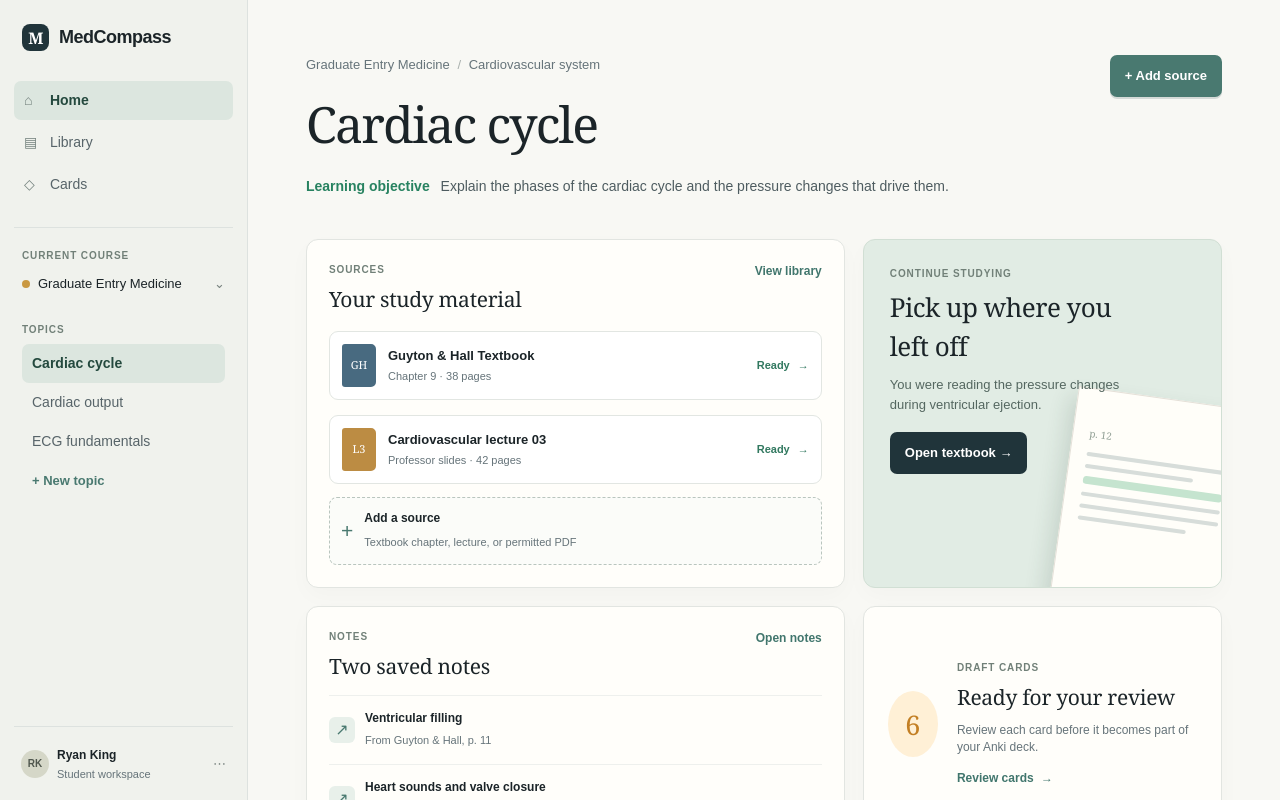
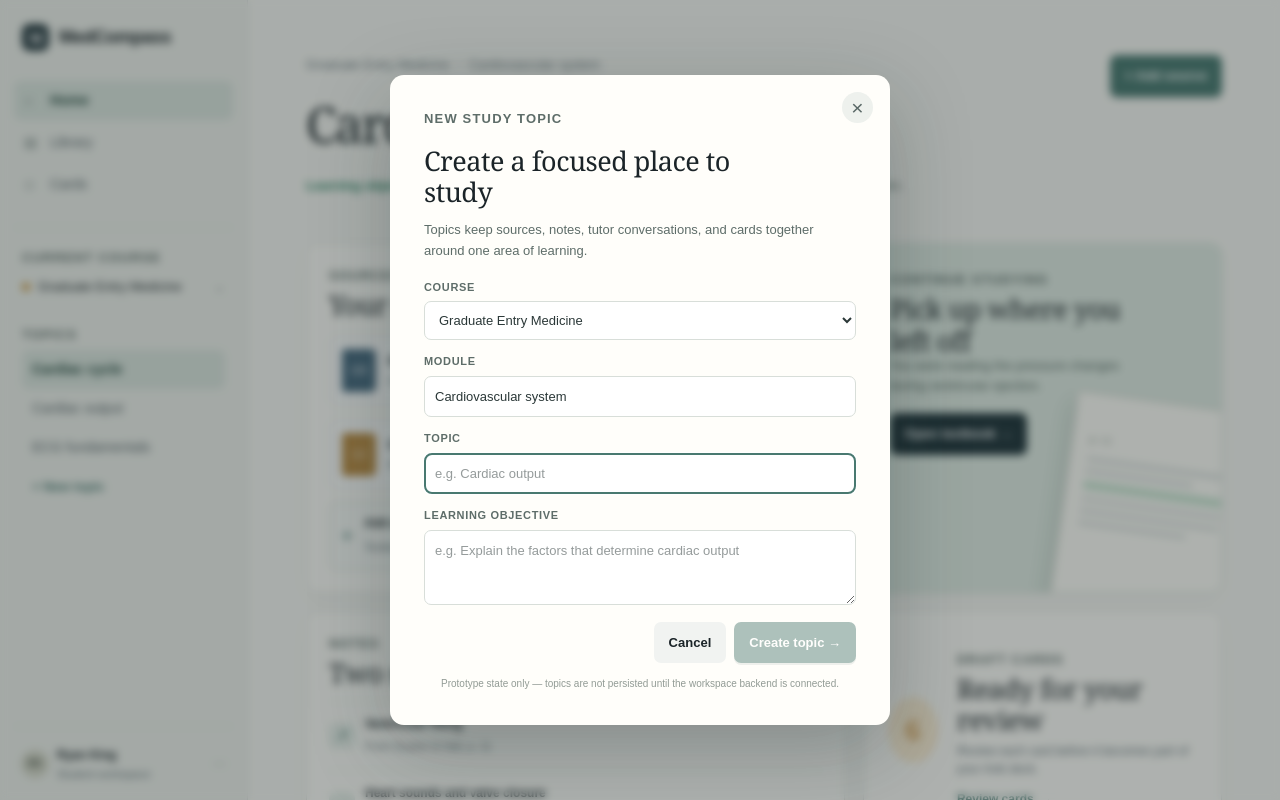
Before and after one commit to ryanking3/medcompass, a Next.js app: page / in a window 1280 px wide. Both pictures are taken after a click on the button "+ New topic". Shown: the top 800 px of the page. Built offline with nearby package versions, Linux system fonts and the light colour scheme.

Commit message:
Add static topic and source setup flows

```diff
--- a/src/app/page.tsx
+++ b/src/app/page.tsx
@@ -38,6 +38,8 @@ function Icon({ children }: { children: React.ReactNode }) {
 export default function Home() {
   const [view, setView] = useState<View>("dashboard");
   const [toast, setToast] = useState("");
+  const [uploadOpen, setUploadOpen] = useState(false);
+  const [topicOpen, setTopicOpen] = useState(false);
 
   const notify = (message: string) => {
     setToast(message);
@@ -74,7 +76,7 @@ export default function Home() {
           <button className="topic-item active" onClick={() => setView("dashboard")}>Cardiac cycle</button>
           <button className="topic-item" onClick={() => notify("This is a static prototype; only Cardiac cycle is available.")}>Cardiac output</button>
           <button className="topic-item" onClick={() => notify("This is a static prototype; only Cardiac cycle is available.")}>ECG fundamentals</button>
-          <button className="subtle-button add-topic" onClick={() => notify("Topic creation will be connected with the workspace backend.")}>+ New topic</button>
+          <button className="subtle-button add-topic" onClick={() => setTopicOpen(true)}>+ New topic</button>
         </div>
 
         <div className="sidebar-footer">
@@ -87,17 +89,19 @@ export default function Home() {
       </aside>
 
       <section className="content-area">
-        {view === "dashboard" && <Dashboard onOpenReader={() => setView("reader")} onOpenCards={() => setView("cards")} notify={notify} />}
+        {view === "dashboard" && <Dashboard onOpenReader={() => setView("reader")} onOpenCards={() => setView("cards")} onOpenUpload={() => setUploadOpen(true)} notify={notify} />}
         {view === "reader" && <Reader onBack={() => setView("dashboard")} onOpenCards={() => setView("cards")} notify={notify} />}
         {view === "cards" && <Cards onBack={() => setView("dashboard")} notify={notify} />}
       </section>
 
+      {uploadOpen && <UploadModal onClose={() => setUploadOpen(false)} notify={notify} />}
+      {topicOpen && <TopicModal onClose={() => setTopicOpen(false)} notify={notify} />}
       {toast && <div className="toast" role="status">{toast}</div>}
     </main>
   );
 }
 
-function Dashboard({ onOpenReader, onOpenCards, notify }: { onOpenReader: () => void; onOpenCards: () => void; notify: (message: string) => void }) {
+function Dashboard({ onOpenReader, onOpenCards, onOpenUpload, notify }: { onOpenReader: () => void; onOpenCards: () => void; onOpenUpload: () => void; notify: (message: string) => void }) {
   return (
     <div className="page dashboard-page">
       <header className="page-header">
@@ -106,7 +110,7 @@ function Dashboard({ onOpenReader, onOpenCards, notify }: { onOpenReader: () =>
           <h1>Cardiac cycle</h1>
           <p className="objective"><span>Learning objective</span> Explain the phases of the cardiac cycle and the pressure changes that drive them.</p>
         </div>
-        <button className="button primary" onClick={() => notify("PDF upload will be connected once the secure storage backend is in place.")}>+ Add source</button>
+        <button className="button primary" onClick={onOpenUpload}>+ Add source</button>
       </header>
 
       <section className="dashboard-grid">
@@ -125,7 +129,7 @@ function Dashboard({ onOpenReader, onOpenCards, notify }: { onOpenReader: () =>
             <span className="source-info"><strong>Cardiovascular lecture 03</strong><small>Professor slides · 42 pages</small></span>
             <span className="source-status">Ready <span>→</span></span>
           </button>
-          <button className="upload-source" onClick={() => notify("Upload is deliberately deferred until private storage is configured.")}>
+          <button className="upload-source" onClick={onOpenUpload}>
             <span>+</span><div><strong>Add a source</strong><small>Textbook chapter, lecture, or permitted PDF</small></div>
           </button>
         </article>
@@ -162,6 +166,92 @@ function Dashboard({ onOpenReader, onOpenCards, notify }: { onOpenReader: () =>
           <span className="activity-arrow">→</span>
         </button>
       </section>
+    </div>
+  );
+}
+
+function UploadModal({ onClose, notify }: { onClose: () => void; notify: (message: string) => void }) {
+  const [fileName, setFileName] = useState("");
+  const [stage, setStage] = useState<"choose" | "processing" | "ready">("choose");
+
+  const startProcessing = () => {
+    if (!fileName) return;
+    setStage("processing");
+    window.setTimeout(() => setStage("ready"), 1400);
+  };
+
+  return (
+    <div className="modal-backdrop" role="presentation" onMouseDown={onClose}>
+      <section className="upload-modal" role="dialog" aria-modal="true" aria-labelledby="upload-title" onMouseDown={(event) => event.stopPropagation()}>
+        <button className="modal-close" onClick={onClose} aria-label="Close upload dialog">×</button>
+        <p className="eyebrow">Add a private source</p>
+        <h2 id="upload-title">Bring a textbook or lecture into this topic</h2>
+        <p className="modal-intro">Your source will be available only in this study workspace. Upload only material you are permitted to use, and never upload patient-identifiable information.</p>
+
+        {stage === "choose" && <>
+          <label className={fileName ? "file-drop selected" : "file-drop"}>
+            <input type="file" accept="application/pdf" onChange={(event) => setFileName(event.target.files?.[0]?.name ?? "")} />
+            <span className="file-icon">↑</span>
+            <strong>{fileName || "Choose a PDF"}</strong>
+            <small>{fileName ? "Ready to process in the prototype" : "Textbook chapter, lecture, or other permitted study PDF"}</small>
+          </label>
+          <label className="acknowledgement"><input type="checkbox" defaultChecked /> <span>I have the right to upload this material and understand it is for my own study use.</span></label>
+          <div className="modal-actions"><button className="button ghost" onClick={onClose}>Cancel</button><button className="button primary" disabled={!fileName} onClick={startProcessing}>Add source →</button></div>
+          <p className="prototype-note">Prototype state only — the file is not uploaded or retained yet.</p>
+        </>}
+
+        {stage === "processing" && <div className="processing-state"><div className="processing-orb"><span /></div><h3>Preparing your source</h3><p>Extracting pages and creating a private study index…</p><div className="progress-track"><span /></div><small>{fileName}</small></div>}
+
+        {stage === "ready" && <div className="ready-state"><div className="ready-check">✓</div><h3>Source is ready to study</h3><p><strong>{fileName}</strong> is attached to Cardiac cycle. In the connected product, this is where page extraction and indexing will have completed.</p><button className="button primary" onClick={() => { onClose(); notify("Source added to Cardiac cycle."); }}>Done</button></div>}
+
+        <style jsx>{`
+          .modal-backdrop { position: fixed; inset: 0; z-index: 20; display: grid; place-items: center; padding: 20px; background: rgba(23, 36, 35, .35); backdrop-filter: blur(4px); }
+          .upload-modal { width: min(510px, 100%); position: relative; background: #fffefa; border-radius: 14px; padding: 34px; box-shadow: 0 24px 80px rgba(22, 40, 38, .28); }
+          .modal-close { position: absolute; top: 17px; right: 17px; width: 31px; height: 31px; border-radius: 50%; border: 0; background: #eef1ed; color: #5a6866; font-size: 21px; line-height: 1; }
+          .upload-modal h2 { max-width: 400px; margin: 0 0 12px; font: 27px/1.16 Georgia, serif; font-weight: 500; letter-spacing: -.5px; }
+          .modal-intro { margin: 0 0 23px; color: #5e6d69; font-size: 13px; line-height: 1.55; }
+          .file-drop { min-height: 146px; display: grid; place-items: center; align-content: center; gap: 5px; padding: 18px; border: 1px dashed #aabbb1; border-radius: 9px; background: #f8fbf7; color: #426d60; text-align: center; cursor: pointer; }
+          .file-drop:hover, .file-drop.selected { background: #eff7f0; border-color: #5e957c; }.file-drop input { position: absolute; width: 1px; height: 1px; opacity: 0; }
+          .file-icon { display: grid; place-items: center; width: 34px; height: 34px; margin-bottom: 3px; border-radius: 50%; background: #d9ebe0; color: #39765e; font-weight: 700; font-size: 20px; }.file-drop strong { font-size: 13px; }.file-drop small { color: #73827b; font-size: 11px; }
+          .acknowledgement { display: flex; gap: 9px; align-items: flex-start; margin: 16px 0; color: #63716d; font-size: 11px; line-height: 1.45; }.acknowledgement input { margin: 2px 0 0; accent-color: #497970; }.modal-actions { display: flex; justify-content: flex-end; gap: 8px; }.prototype-note { margin: 15px 0 0; color: #929b95; text-align: center; font-size: 10px; }
+          .processing-state, .ready-state { min-height: 255px; display: grid; place-items: center; align-content: center; text-align: center; }.processing-state h3, .ready-state h3 { margin: 14px 0 7px; font: 22px Georgia, serif; font-weight: 500; }.processing-state p, .ready-state p { max-width: 340px; margin: 0; color: #60716c; font-size: 13px; line-height: 1.55; }
+          .processing-orb, .ready-check { display: grid; place-items: center; width: 62px; height: 62px; border-radius: 50%; background: #e5f1e8; color: #39765e; }.processing-orb span { width: 25px; height: 25px; border: 3px solid #9fc4ab; border-top-color: #36735b; border-radius: 50%; animation: spin 900ms linear infinite; }.progress-track { width: 230px; height: 6px; margin: 20px 0 9px; border-radius: 99px; overflow: hidden; background: #e7ece7; }.progress-track span { display: block; width: 72%; height: 100%; border-radius: inherit; background: #679a7a; animation: progress 1.2s ease-in-out infinite alternate; }.processing-state small { color: #87918c; font-size: 10px; }.ready-check { font-size: 28px; }.ready-state .button { margin-top: 21px; }
+          @keyframes spin { to { transform: rotate(360deg); } } @keyframes progress { from { transform: translateX(-18%); } to { transform: translateX(38%); } }
+        `}</style>
+      </section>
+    </div>
+  );
+}
+
+function TopicModal({ onClose, notify }: { onClose: () => void; notify: (message: string) => void }) {
+  const [topic, setTopic] = useState("");
+
+  const createTopic = (event: FormEvent) => {
+    event.preventDefault();
+    if (!topic.trim()) return;
+    onClose();
+    notify(`${topic.trim()} was created in Graduate Entry Medicine.`);
+  };
+
+  return (
+    <div className="topic-backdrop" role="presentation" onMouseDown={onClose}>
+      <form className="topic-modal" role="dialog" aria-modal="true" aria-labelledby="topic-title" onSubmit={createTopic} onMouseDown={(event) => event.stopPropagation()}>
+        <button className="topic-close" type="button" onClick={onClose} aria-label="Close topic dialog">×</button>
+        <p className="eyebrow">New study topic</p>
+        <h2 id="topic-title">Create a focused place to study</h2>
+        <p>Topics keep sources, notes, tutor conversations, and cards together around one area of learning.</p>
+        <label>Course<select defaultValue="Graduate Entry Medicine"><option>Graduate Entry Medicine</option></select></label>
+        <label>Module <input defaultValue="Cardiovascular system" /></label>
+        <label>Topic <input value={topic} onChange={(event) => setTopic(event.target.value)} placeholder="e.g. Cardiac output" autoFocus /></label>
+        <label>Learning objective <textarea placeholder="e.g. Explain the factors that determine cardiac output" /></label>
+        <div className="topic-actions"><button className="button ghost" type="button" onClick={onClose}>Cancel</button><button className="button primary" disabled={!topic.trim()} type="submit">Create topic →</button></div>
+        <small>Prototype state only — topics are not persisted until the workspace backend is connected.</small>
+        <style jsx>{`
+          .topic-backdrop { position: fixed; inset: 0; z-index: 20; display: grid; place-items: center; padding: 20px; background: rgba(23, 36, 35, .35); backdrop-filter: blur(4px); }
+          .topic-modal { width: min(500px, 100%); position: relative; display: grid; gap: 13px; background: #fffefa; border-radius: 14px; padding: 34px; box-shadow: 0 24px 80px rgba(22, 40, 38, .28); }.topic-close { position: absolute; top: 17px; right: 17px; width: 31px; height: 31px; border-radius: 50%; border: 0; background: #eef1ed; color: #5a6866; font-size: 21px; line-height: 1; }
+          h2 { max-width: 380px; margin: -2px 0 0; font: 27px/1.16 Georgia, serif; font-weight: 500; letter-spacing: -.5px; } p { margin: 0 0 5px; color: #5e6d69; font-size: 13px; line-height: 1.55; } label { display: grid; gap: 6px; color: #5e6d69; font-size: 11px; font-weight: 700; text-transform: uppercase; letter-spacing: .06em; } input, textarea, select { width: 100%; border: 1px solid #d8ded9; border-radius: 7px; padding: 10px; color: #2b3838; background: white; font-size: 13px; font-weight: 400; letter-spacing: normal; text-transform: none; outline-color: #497970; } textarea { min-height: 75px; resize: vertical; }.topic-actions { display: flex; justify-content: flex-end; gap: 8px; margin-top: 4px; }.topic-modal small { color: #929b95; text-align: center; font-size: 10px; }
+        `}</style>
+      </form>
     </div>
   );
 }
```
